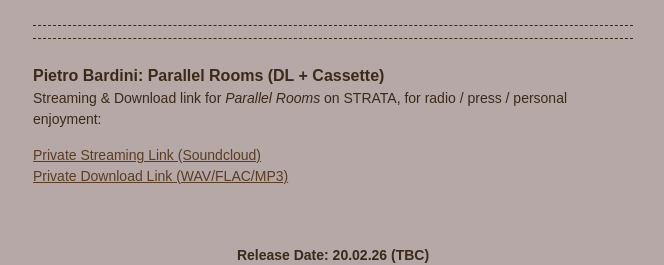
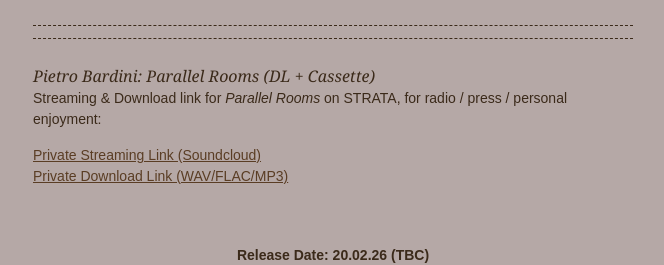
Before and after one commit to StrataEdition/Parallel-Rooms-EPK, a Jekyll site: the page built from index.md, in a window 1280 px wide. Shown: the top 265 px of the page, without its empty margins (307-971 px from the left). Built offline with Jekyll 4.4.1, drawn with Linux system fonts in a browser that asks for light colours.

Commit message:
Update base.scss

```diff
--- a/_sass/base.scss
+++ b/_sass/base.scss
@@ -1,5 +1,7 @@
 @charset "utf-8";
 @import url('https://fonts.googleapis.com/css?family=Source+Code+Pro:400,700');
+@import url('https://fonts.googleapis.com/css2?family=Libre+Caslon+Text:ital,wght@0,400;1,400&display=swap');
+
 
 /**
  * Style variables
@@ -37,7 +39,8 @@ h3 {
     text-align: center; /* This will center only h3 */
 }
 
-h1 { font-size: $title-font-size;  margin: 0px;  margin-top: 22px;  font-weight: extra-bold;  font-style: bold; color: var(--text-color); }
+h1 {   font-family: "Libre Caslon Text", "Libre Caslon", Georgia, serif;
+  font-style: italic; font-size: $title-font-size;  margin: 0px;  margin-top: 22px;  font-weight: 400; color: var(--text-color); }
 p, ul, ol { margin: 0px;  color: var(--text-color); }
 a { text-decoration: underline;  color: var(--link-color); }
 a:hover { color: var(--background-color); background-color: var(--base-color); }
```
